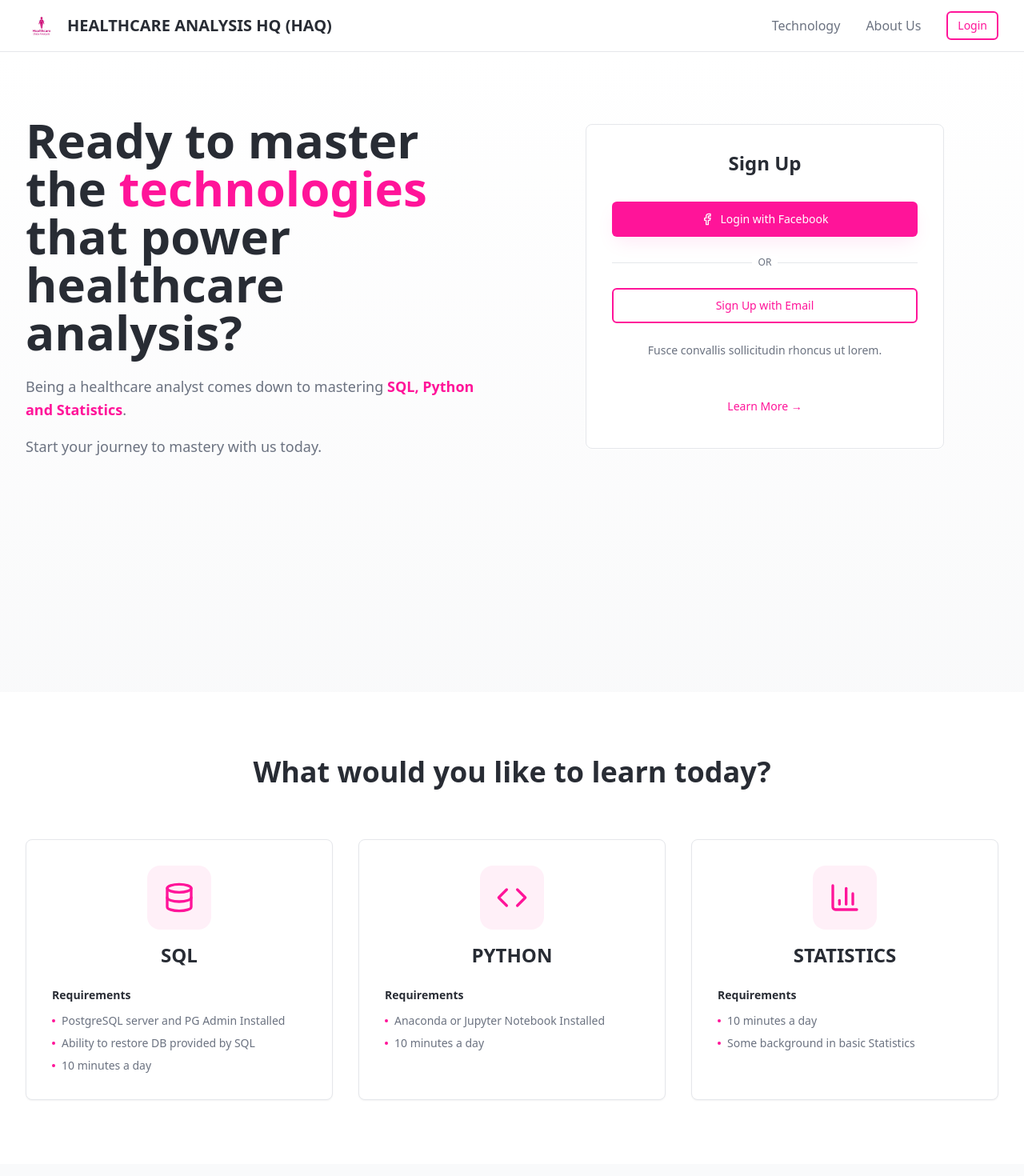
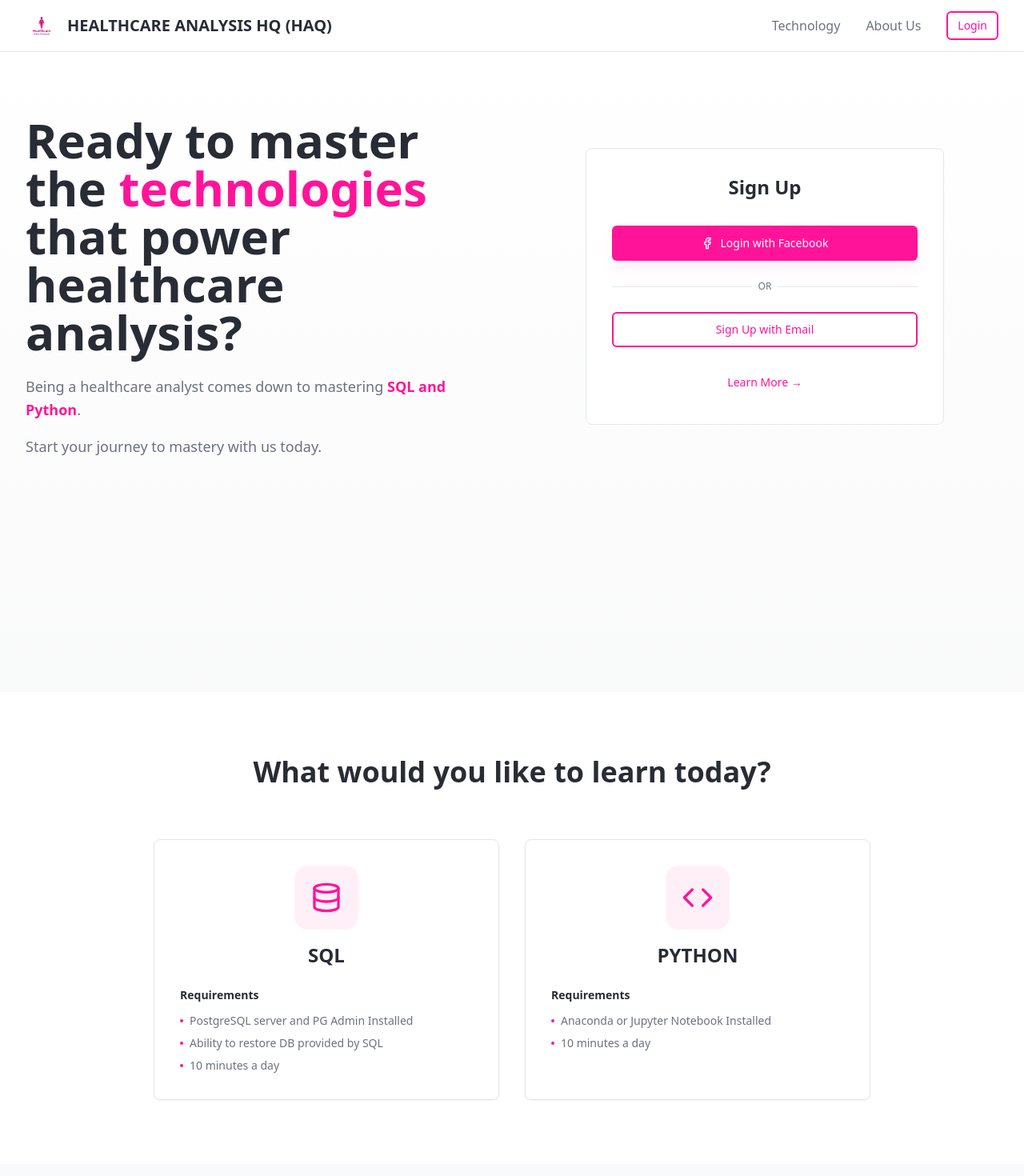
Before and after one commit to healthcareanalysis2025-ai/data-health-quest, a React (Vite) app: page / in a window 1280 px wide. Shown: the top 1470 px of the page at 80% size. Built offline with nearby package versions, Linux system fonts and the light colour scheme.

Commit message:
Remove statistics and text
Remove the "Statistics" section and the line "Fusce convallis sollicitudin rhoncus ut lorem" from the landing page.

```diff
--- a/src/components/HeroSection.tsx
+++ b/src/components/HeroSection.tsx
@@ -19,7 +19,7 @@ const HeroSection = () => {
               <div className="space-y-4">
                 <p className="text-lg text-gray-600 leading-relaxed">
                   Being a healthcare analyst comes down to mastering{" "}
-                  <span className="font-semibold text-healthcare-primary">SQL, Python and Statistics</span>.
+                  <span className="font-semibold text-healthcare-primary">SQL and Python</span>.
                 </p>
                 <p className="text-lg text-gray-600">
                   Start your journey to mastery with us today.
@@ -67,12 +67,6 @@ const HeroSection = () => {
                 </Button>
 
                 <div className="text-center">
-                  <p className="text-sm text-gray-600">
-                    Fusce convallis sollicitudin rhoncus ut lorem.
-                  </p>
-                </div>
-
-                <div className="text-center pt-4">
                   <Button variant="healthcare-ghost" className="font-medium">
                     Learn More →
                   </Button>
--- a/src/components/TechnologySection.tsx
+++ b/src/components/TechnologySection.tsx
@@ -23,16 +23,6 @@ const TechnologySection = () => {
         "10 minutes a day"
       ],
       iconColor: "text-healthcare-primary"
-    },
-    {
-      icon: BarChart3,
-      title: "STATISTICS",
-      description: "Requirements",
-      details: [
-        "10 minutes a day",
-        "Some background in basic Statistics"
-      ],
-      iconColor: "text-healthcare-primary"
     }
   ];
 
@@ -45,7 +35,7 @@ const TechnologySection = () => {
           </h2>
         </div>
 
-        <div className="grid md:grid-cols-3 gap-8">
+        <div className="grid md:grid-cols-2 gap-8 max-w-4xl mx-auto">
           {technologies.map((tech, index) => {
             const IconComponent = tech.icon;
             return (
```
